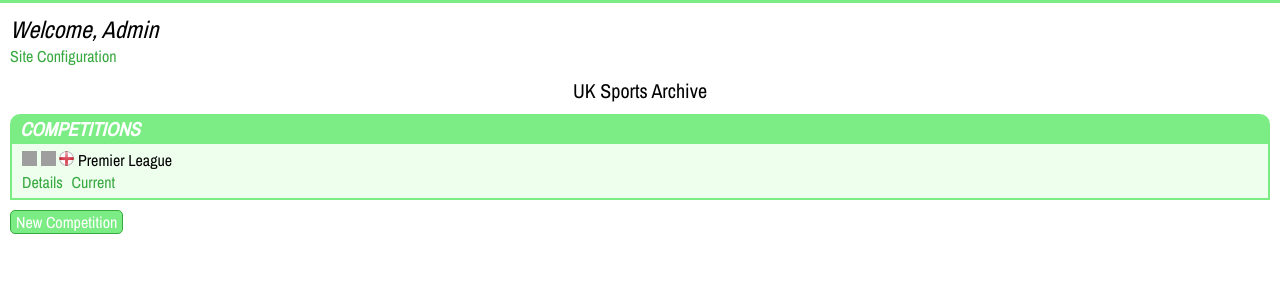
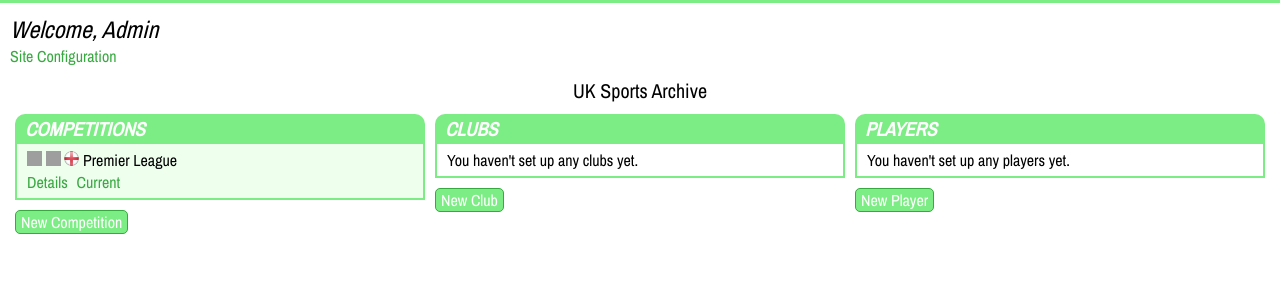
Before and after one commit to andrewhstead/sports-administrator, a Django app: page /cms/ in a window 1280 px wide. Shown: the part 52-352 px from the top of the page. Run offline with Django 3.2, Linux system fonts and the light colour scheme; a user stored in the database is signed in; data comes from the database, SQL or seed files in the repository; both versions use the stored data as it was after the commit; grey boxes are pictures that could not be loaded.

Commit message:
Added club and player sections to CMS home page.

```diff
--- a/cms/templates/cmshome.html
+++ b/cms/templates/cmshome.html
@@ -16,6 +16,8 @@
     <div class="site-header">
         {{ user.site_name }}
     </div>
+
+    <div id="page-content">
 
         <section id="competitions">
 
@@ -74,4 +76,74 @@
 
         </section>
 
+        <section id="clubs">
+
+            <div class="cms-header">
+
+                CLUBS
+
+            </div>
+
+            <div class="cms-details">
+
+                {% if clubs %}
+
+                    Paginated list of clubs.
+
+                {% else %}
+
+                    <div class="format-details">
+
+                        You haven't set up any clubs yet.
+
+                    </div>
+
+                {% endif %}
+
+            </div>
+
+            <div class="cms-link-button">
+                <a href="">
+                    New Club
+                </a>
+            </div>
+
+        </section>
+
+        <section id="players">
+
+            <div class="cms-header">
+
+                PLAYERS
+
+            </div>
+
+            <div class="cms-details">
+
+                {% if players %}
+
+                    Paginated list of players.
+
+                {% else %}
+
+                    <div class="format-details">
+
+                        You haven't set up any players yet.
+
+                    </div>
+
+                {% endif %}
+
+            </div>
+
+            <div class="cms-link-button">
+                <a href="">
+                    New Player
+                </a>
+            </div>
+
+        </section>
+
+    </div>
+
 {% endblock %}
--- a/static/css/default.css
+++ b/static/css/default.css
@@ -2,6 +2,11 @@ body {
     font-family: 'Archivo Narrow';
     margin: 0;
     padding: 0;
+}
+
+section {
+    margin: 0 5px 10px 5px;
+    flex: 1;
 }
 
 header {
@@ -29,6 +34,15 @@ h1 {
 .page-header {
     font-style: italic;
     font-size: 1.5em;
+}
+#page-content {
+    display: flex;
+    flex-direction: column;
+}
+@media screen and (min-width: 601px) {
+    #page-content {
+        flex-direction: row;
+    }
 }
 .sub-header {
     font-style: normal;
```
Also changed, not shown: db.sqlite3. Lines whose indentation alone changed are shown as unchanged.
